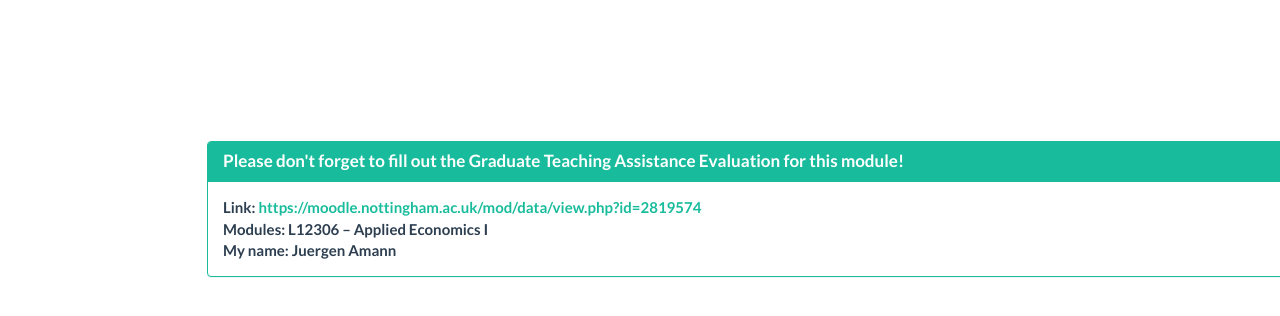
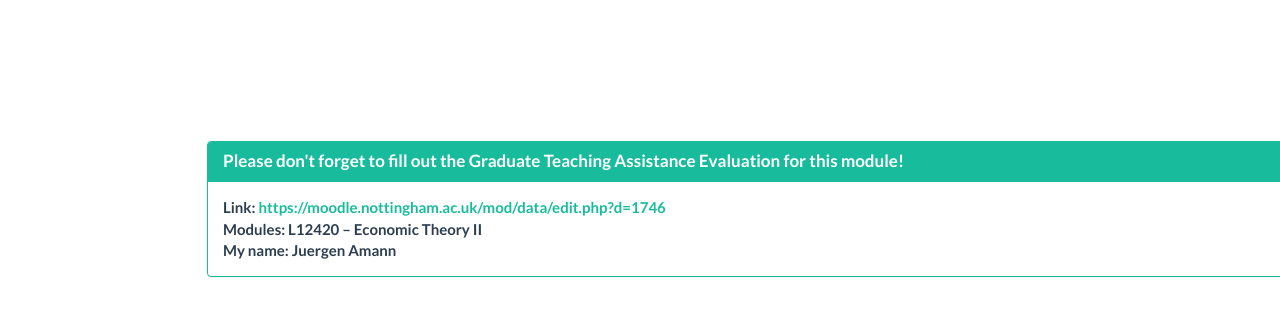
Before and after one commit to amannj/amannj.github.io, a Jekyll site: the page built from teaching/eval.html, in a window 1280 px wide. Shown: the top 316 px of the page. Built offline with Jekyll 4.4.1, drawn with Linux system fonts in a browser that asks for light colours; nearby versions of some CDN libraries.

Commit message:
update teaching eval

```diff
--- a/teaching/eval.html
+++ b/teaching/eval.html
@@ -14,8 +14,8 @@ title: Teaching Evaluation
 <h3 class="panel-title"><b>Please don't forget to fill out the Graduate Teaching Assistance Evaluation for this module!<b></h3>
 </div>
 <div class="panel-body">
-  Link:  <a href="https://moodle.nottingham.ac.uk/mod/data/view.php?id=2819574">https://moodle.nottingham.ac.uk/mod/data/view.php?id=2819574</a> <br>
-  Modules: L12306 – Applied Economics I<br>
+  Link:  <a href="https://moodle.nottingham.ac.uk/mod/data/edit.php?d=1746">https://moodle.nottingham.ac.uk/mod/data/edit.php?d=1746</a> <br>
+  Modules: L12420 – Economic Theory II<br>
   My name: Juergen Amann
 </div>
 </div>
```
